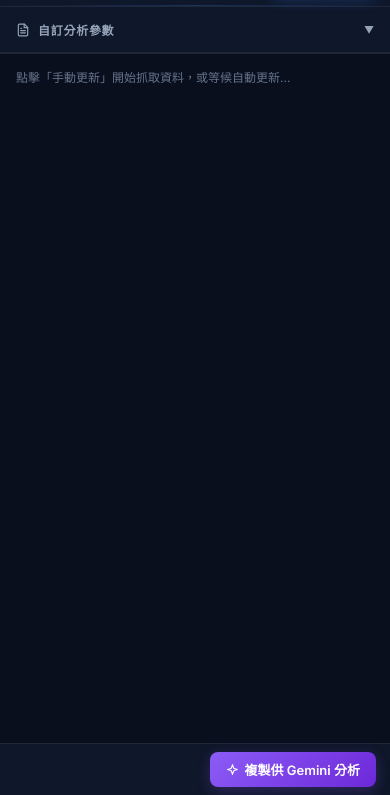
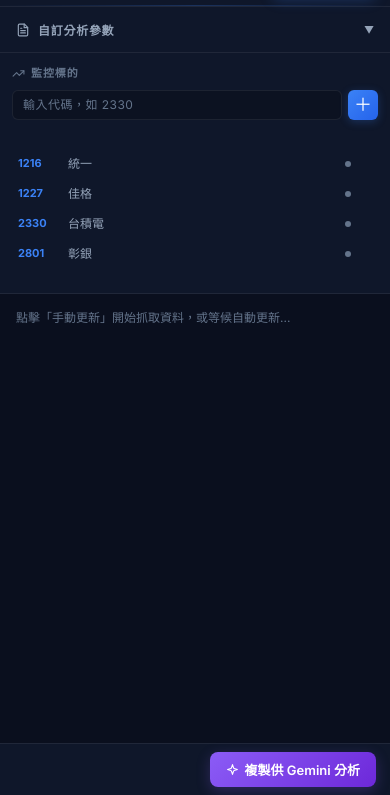
Before and after one commit to LabaRayLin/yahoo-stock-reporter-pwa, a plain HTML site: page index.html in a window 390 px wide. Shown: the part 49-844 px from the top of the page. Drawn offline with Linux system fonts and the light colour scheme.

Commit message:
更新內容說明

```diff
--- a/app.css
+++ b/app.css
@@ -755,7 +755,9 @@
   }
 
   .stock-list-panel {
-    display: none;
+    display: flex;
+    max-height: 240px;
+    overflow-y: auto;
   }
 
   #report-text {
@@ -767,7 +769,8 @@
     padding: 0 14px;
   }
 
-  .btn.secondary {
+  /* 只隱藏頁尾的「複製報表」按鈕，保留側欄的「儲存」按鈕 */
+  #copy-btn {
     display: none;
   }
 }
```
